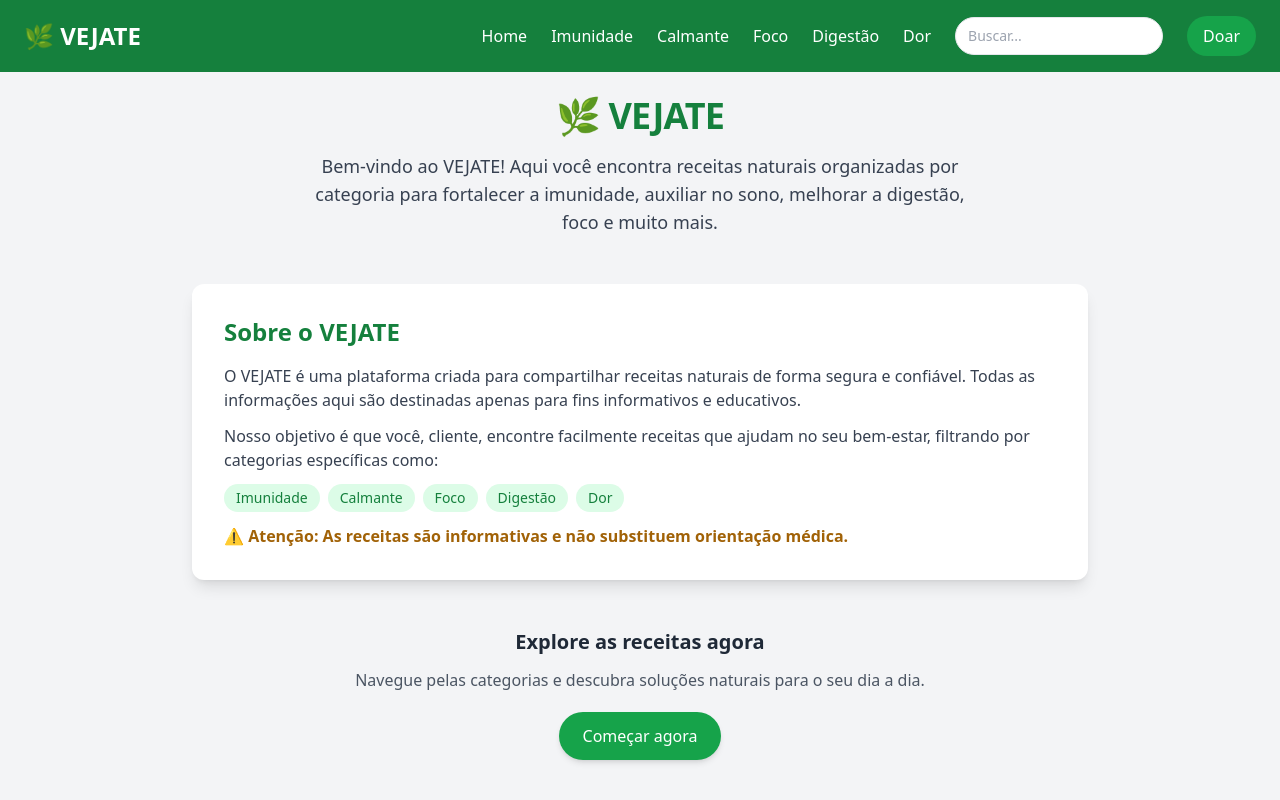
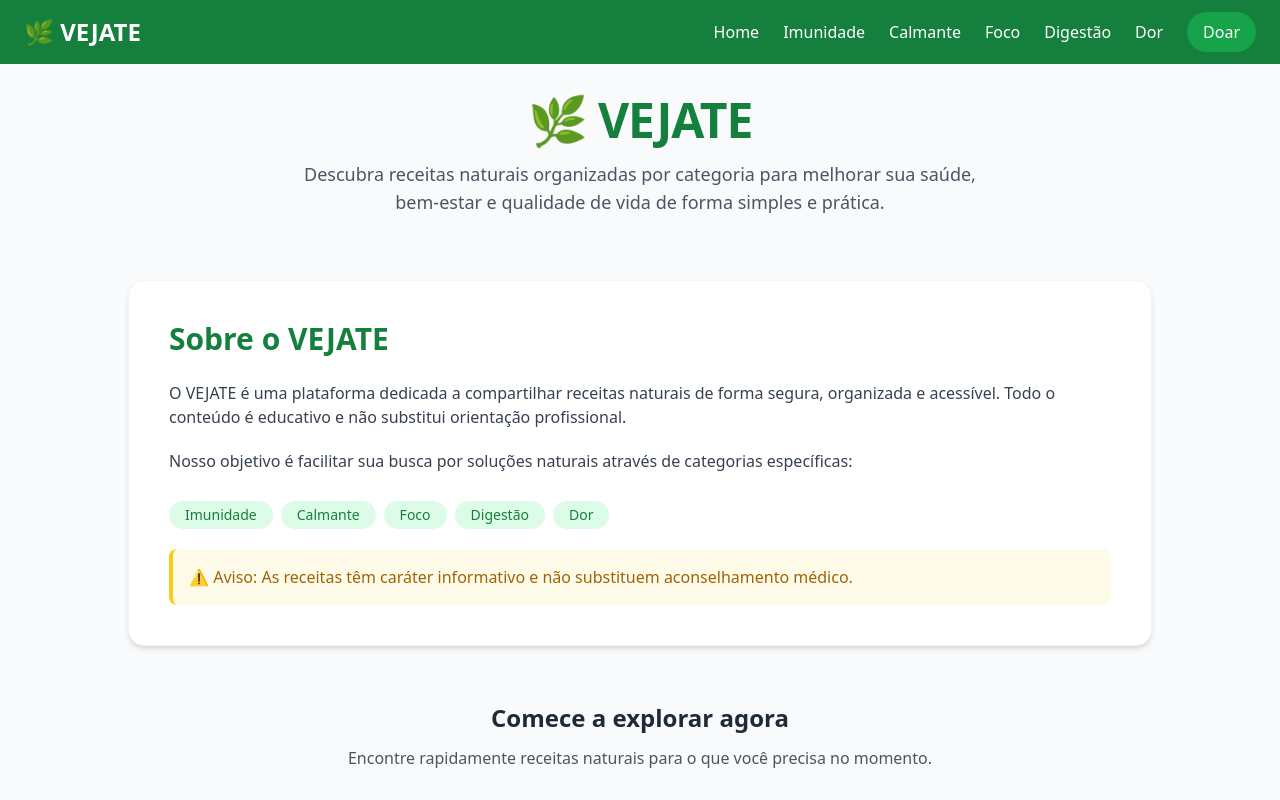
Before and after one commit to Jack1sn/vejate, an Angular app: page /home in a window 1280 px wide. Shown: the top 800 px of the page. Built offline with nearby package versions, Linux system fonts and the light colour scheme.

Commit message:
atualizar home

```diff
--- a/src/app/pages/home/home.component.html
+++ b/src/app/pages/home/home.component.html
@@ -1,66 +1,89 @@
-<div class="min-h-screen bg-gray-100 pt-24 px-4 sm:px-6 lg:px-8">
+<div class="min-h-screen bg-gray-50 pt-24 px-4 sm:px-6 lg:px-8">
 
-  <!-- HERO / INTRO -->
-  <section class="text-center mb-10 sm:mb-12">
-    <h1 class="text-2xl sm:text-3xl lg:text-4xl font-bold text-green-700 mb-4 tracking-tight">
+  <!-- HERO -->
+  <section class="text-center mb-14 sm:mb-16">
+
+    <h1 class="text-3xl sm:text-4xl lg:text-5xl font-extrabold text-green-700 mb-4 tracking-tight">
       🌿 VEJATE
     </h1>
 
-    <p class="text-gray-700 text-base sm:text-lg max-w-2xl mx-auto leading-relaxed">
-      Bem-vindo ao VEJATE! Aqui você encontra receitas naturais organizadas por categoria
-      para fortalecer a imunidade, auxiliar no sono, melhorar a digestão, foco e muito mais.
+    <p class="text-gray-600 text-base sm:text-lg max-w-2xl mx-auto leading-relaxed">
+      Descubra receitas naturais organizadas por categoria para melhorar sua saúde,
+      bem-estar e qualidade de vida de forma simples e prática.
     </p>
+
   </section>
 
   <!-- SOBRE -->
-  <section class="bg-white p-4 sm:p-6 md:p-8 rounded-xl shadow-lg mb-10 sm:mb-12 max-w-4xl mx-auto">
+  <section class="bg-white p-6 sm:p-8 md:p-10 rounded-2xl shadow-md mb-14 max-w-5xl mx-auto border border-gray-100">
 
-    <h2 class="text-xl sm:text-2xl font-semibold text-green-700 mb-4">
+    <h2 class="text-2xl sm:text-3xl font-bold text-green-700 mb-6">
       Sobre o VEJATE
     </h2>
 
-    <div class="space-y-3 text-gray-700 leading-relaxed text-sm sm:text-base">
+    <div class="space-y-5 text-gray-700 leading-relaxed text-sm sm:text-base">
+
       <p>
-        O VEJATE é uma plataforma criada para compartilhar receitas naturais de forma segura e confiável.
-        Todas as informações aqui são destinadas apenas para fins informativos e educativos.
+        O VEJATE é uma plataforma dedicada a compartilhar receitas naturais de forma segura, organizada e acessível.
+        Todo o conteúdo é educativo e não substitui orientação profissional.
       </p>
 
       <p>
-        Nosso objetivo é que você, cliente, encontre facilmente receitas que ajudam no seu bem-estar,
-        filtrando por categorias específicas como:
+        Nosso objetivo é facilitar sua busca por soluções naturais através de categorias específicas:
       </p>
 
-      <!-- TAGS RESPONSIVAS -->
-      <div class="flex flex-wrap gap-2 mt-2">
-        <span class="bg-green-100 text-green-700 px-3 py-1 rounded-full text-xs sm:text-sm">Imunidade</span>
-        <span class="bg-green-100 text-green-700 px-3 py-1 rounded-full text-xs sm:text-sm">Calmante</span>
-        <span class="bg-green-100 text-green-700 px-3 py-1 rounded-full text-xs sm:text-sm">Foco</span>
-        <span class="bg-green-100 text-green-700 px-3 py-1 rounded-full text-xs sm:text-sm">Digestão</span>
-        <span class="bg-green-100 text-green-700 px-3 py-1 rounded-full text-xs sm:text-sm">Dor</span>
+      <!-- TAGS MELHORADAS -->
+      <div class="flex flex-wrap gap-2 pt-2">
+
+        <span class="bg-green-100 text-green-700 px-4 py-1 rounded-full text-xs sm:text-sm font-medium">
+          Imunidade
+        </span>
+
+        <span class="bg-green-100 text-green-700 px-4 py-1 rounded-full text-xs sm:text-sm font-medium">
+          Calmante
+        </span>
+
+        <span class="bg-green-100 text-green-700 px-4 py-1 rounded-full text-xs sm:text-sm font-medium">
+          Foco
+        </span>
+
+        <span class="bg-green-100 text-green-700 px-4 py-1 rounded-full text-xs sm:text-sm font-medium">
+          Digestão
+        </span>
+
+        <span class="bg-green-100 text-green-700 px-4 py-1 rounded-full text-xs sm:text-sm font-medium">
+          Dor
+        </span>
+
       </div>
 
-      <p class="font-semibold text-yellow-700 mt-4">
-        ⚠️ Atenção: As receitas são informativas e não substituem orientação médica.
-      </p>
+      <div class="mt-6 p-4 bg-yellow-50 border-l-4 border-yellow-400 rounded-lg">
+        <p class="text-yellow-700 font-medium">
+          ⚠️ Aviso: As receitas têm caráter informativo e não substituem aconselhamento médico.
+        </p>
+      </div>
+
     </div>
 
   </section>
 
-  <!-- CALL TO ACTION -->
-  <section class="text-center max-w-2xl mx-auto">
-    <h3 class="text-lg sm:text-xl font-semibold text-gray-800 mb-3">
-      Explore as receitas agora
+  <!-- CTA -->
+  <section class="text-center max-w-3xl mx-auto">
+
+    <h3 class="text-xl sm:text-2xl font-bold text-gray-800 mb-3">
+      Comece a explorar agora
     </h3>
 
-    <p class="text-gray-600 text-sm sm:text-base mb-5">
-      Navegue pelas categorias e descubra soluções naturais para o seu dia a dia.
+    <p class="text-gray-600 text-sm sm:text-base mb-8">
+      Encontre rapidamente receitas naturais para o que você precisa no momento.
     </p>
 
     <a routerLink="/categoria/imunidade"
-       class="inline-block bg-green-600 text-white px-6 py-3 rounded-full font-medium
-              hover:bg-green-700 transition duration-300 shadow-md">
-      Começar agora
+       class="inline-block bg-green-600 text-white px-8 py-3 rounded-full font-semibold
+              hover:bg-green-700 hover:shadow-lg transition-all duration-300">
+      Explorar receitas
     </a>
+
   </section>
 
 </div>
--- a/src/app/shared/header/header.component.html
+++ b/src/app/shared/header/header.component.html
@@ -5,20 +5,22 @@
     'bg-green-700 text-white': !scrolled
   }"
 >
-  <div class="max-w-7xl mx-auto px-4 sm:px-6 py-4 flex justify-between items-center">
+  <div class="max-w-7xl mx-auto px-4 sm:px-6 py-3 flex justify-between items-center">
 
     <!-- Logo -->
-    <a routerLink="/home"
-       class="text-xl sm:text-2xl font-bold"
-       [ngClass]="{
-         'text-green-700': scrolled,
-         'text-white': !scrolled
-       }">
+    <a
+      routerLink="/home"
+      class="text-lg sm:text-xl md:text-2xl font-bold flex items-center gap-2"
+      [ngClass]="{
+        'text-green-700': scrolled,
+        'text-white': !scrolled
+      }"
+    >
       🌿 VEJATE
     </a>
 
     <!-- Desktop -->
-    <nav class="hidden md:flex items-center gap-6">
+    <nav class="hidden md:flex items-center gap-5 lg:gap-6 text-sm lg:text-base">
 
       <a routerLink="/home" class="hover:text-green-400">Home</a>
       <a routerLink="/categoria/imunidade">Imunidade</a>
@@ -27,19 +29,11 @@
       <a routerLink="/categoria/digestao">Digestão</a>
       <a routerLink="/categoria/dor">Dor</a>
 
-      <!-- Busca -->
-      <div class="relative">
-        <input
-          type="text"
-          placeholder="Buscar..."
-          [(ngModel)]="termoBusca"
-          class="w-32 sm:w-40 md:w-52 px-3 py-2 rounded-full border text-sm text-black"
-        />
-      </div>
-
       <!-- Botão -->
-      <a routerLink="/doar"
-         class="bg-green-600 text-white px-4 py-2 rounded-full hover:bg-green-700">
+      <a
+        routerLink="/doar"
+        class="bg-green-600 text-white px-4 py-2 rounded-full hover:bg-green-700 transition"
+      >
         Doar
       </a>
 
@@ -53,8 +47,10 @@
   </div>
 
   <!-- MOBILE MENU -->
-  <div *ngIf="menuAberto"
-       class="md:hidden bg-white px-4 py-4 space-y-4 shadow-md">
+  <div
+    *ngIf="menuAberto"
+    class="md:hidden bg-white px-5 py-5 space-y-4 shadow-md text-black"
+  >
 
     <a routerLink="/home" (click)="toggleMenu()">Home</a>
     <a routerLink="/categoria/imunidade" (click)="toggleMenu()">Imunidade</a>
@@ -63,18 +59,13 @@
     <a routerLink="/categoria/digestao" (click)="toggleMenu()">Digestão</a>
     <a routerLink="/categoria/dor" (click)="toggleMenu()">Dor</a>
 
-    <input
-      type="text"
-      placeholder="Buscar..."
-      [(ngModel)]="termoBusca"
-      class="w-full px-4 py-2 border rounded-lg"
-    />
-
-    <button
-      (click)="buscar()"
-      class="w-full bg-green-600 text-white py-2 rounded-lg">
-      Buscar
-    </button>
+    <a
+      routerLink="/doar"
+      (click)="toggleMenu()"
+      class="block text-center bg-green-600 text-white py-2 rounded-lg"
+    >
+      Doar
+    </a>
 
   </div>
 </header>
```
